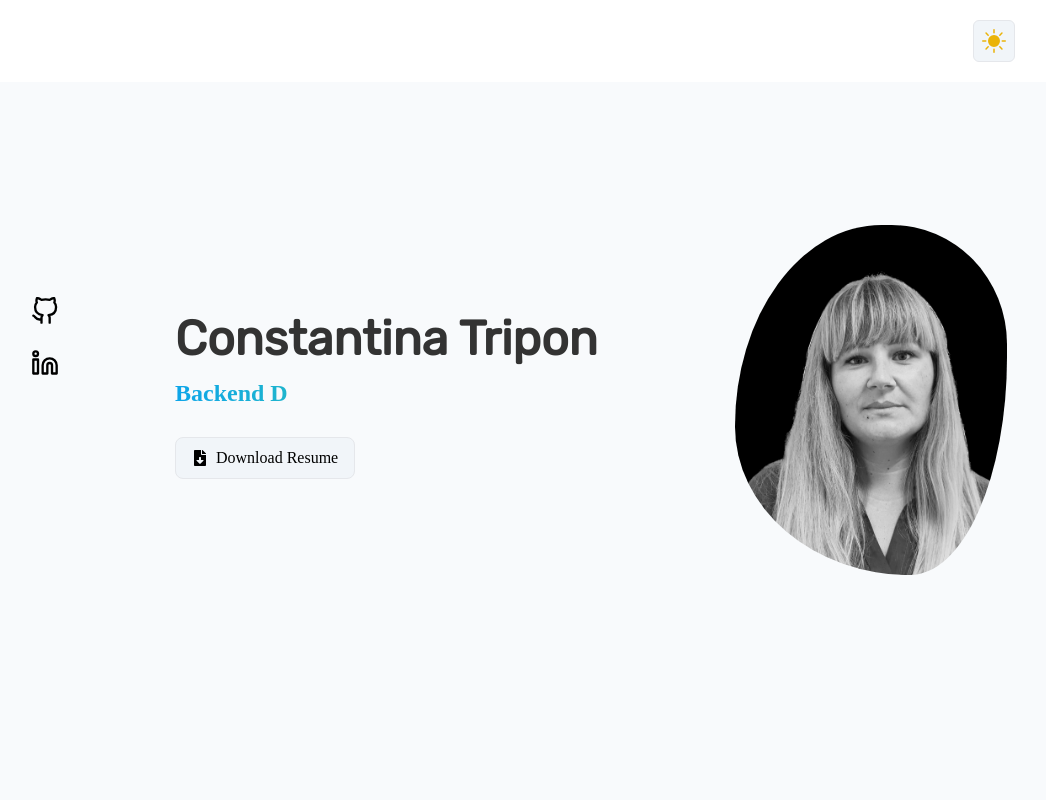
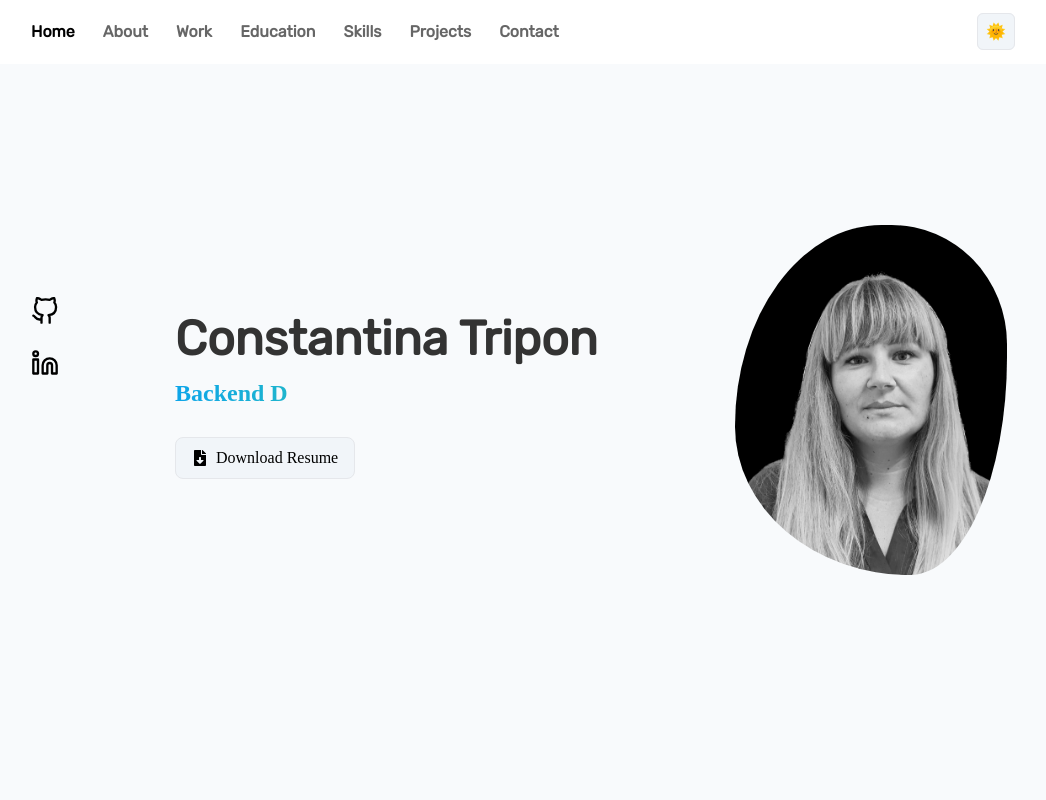
Before and after one commit to Nina8507/portfolio, a React (Vite) app: page / in a window 1280 px wide. Shown: the top 800 px of the page, without its empty margins (117-1163 px from the left). Built offline with nearby package versions, Linux system fonts and the light colour scheme; a web font is replaced by a local one.

Commit message:
fix navbar

```diff
--- a/src/layout/Header.jsx
+++ b/src/layout/Header.jsx
@@ -14,7 +14,7 @@ export default function Header() {
   const buttonDownload = language?.header?.buttonDownload
 
   return (
-    <header id={id} className='min-h-screen flex items-center'>
+    <header id='home' className='min-h-screen flex items-center'>
       <Navbar />
       <Container>
         <div className='relative mb-14 mt-4 md:m-0'>
--- a/src/layout/Navbar.jsx
+++ b/src/layout/Navbar.jsx
@@ -1,9 +1,8 @@
+
   import { useEffect, useRef, useState } from 'react'
   import Container from '../components/Container'
   import NavItem from '../components/NavItem'
   import MobileNavModal from '../components/MobileNavModal'
-
-import { BsFillSunFill, BsFillMoonStarsFill } from 'react-icons/bs'
 
   export default function Navbar() {
     const [theme, setTheme] = useState(false)
@@ -33,11 +32,9 @@ export default function Navbar() {
       return () => window.removeEventListener('scroll', scrollHandle)
     }, [])
 
-  //const navbarList = language?.header?.navbar
-  const navbarList = ['Home', 'About', 'Skills', 'Projects', 'Contact']
+    const navbarList = ['home', 'about', 'work', 'education', 'skills', 'projects', 'contact']
 
     return (
-    <>
       <nav>
         <div
           ref={navbar}
@@ -46,7 +43,7 @@ export default function Navbar() {
           <Container>
             <div className='flex justify-between flex-row-reverse md:flex-row py-3 md:py-4 lg:py-5'>
               <ul className='hidden md:flex items-center gap-7 font-rubik font-semibold'>
-                {navbarList.map(({ name }) => {
+                {navbarList.map((name) => {
                   const hash = `#${name}`
                   return (
                     <NavItem
@@ -68,20 +65,23 @@ export default function Navbar() {
               >
                 <span>☰</span>
               </button>
-            {showModal && <MobileNavModal item={navbarList} />}
+              {showModal && <MobileNavModal names={navbarList} />}
               <div className='flex items-center flex-row-reverse md:flex-row gap-2 md:gap-4'>
                 <button onClick={() => setTheme(!theme)}>
-                  {!theme ? (
-                    <BsFillSunFill className='w-6 h-6 p-2 box-content bg-slate-100 hover:bg-slate-200 border rounded-md text-yellow-500' />
-                  ) : (
-                    <BsFillMoonStarsFill className='w-6 h-6 p-2 box-content bg-[#141417] hover:bg-zinc-950 rounded-md border border-zinc-600 text-stone-200' />
-                  )}
+                  <span
+                    className={`p-2.5 lg:p-2 border rounded-md ${
+                      theme
+                        ? 'bg-[#141417] hover:bg-zinc-950 border-zinc-600'
+                        : 'bg-slate-100 hover:bg-slate-200'
+                    }`}
+                  >
+                    {!theme ? '🌞' : '🌚'}
+                  </span>
                 </button>
               </div>
             </div>
           </Container>
         </div>
       </nav>
-    </>
     )
   }
--- a/src/sections/AboutSection.jsx
+++ b/src/sections/AboutSection.jsx
@@ -12,7 +12,7 @@ export default function AboutSection() {
   const paraf2 = language?.about?.paragraf2
 
   return (
-    <Section id={id}>
+    <Section id='about'>
       <HeaderSection title={title} description={description} />
       <div className='flex flex-col md:flex-row items-center gap-6 md:gap-10'>
         <img
--- a/src/sections/ContactSection.jsx
+++ b/src/sections/ContactSection.jsx
@@ -65,7 +65,7 @@ export default function ContactSection() {
   const textarea = language?.contact?.input[2]
 
   return (
-    <Section id={id}>
+    <Section id='contact'>
       <HeaderSection title={title} description={description} />
       <div className='flex gap-8 flex-col-reverse md:flex-row'>
         <div className='space-y-2 md:space-y-4'>
--- a/src/sections/EducationSection.jsx
+++ b/src/sections/EducationSection.jsx
@@ -16,7 +16,7 @@ export default function EducationSection() {
   const formal = language?.education?.formal
 
   return (
-    <Section id={id}>
+    <Section id='education'>
       <HeaderSection title={title} description={description} />
       <div>
         <ul className='flex gap-4 md:gap-6 justify-center font-semibold text-black'>
--- a/src/sections/ProjectSection.jsx
+++ b/src/sections/ProjectSection.jsx
@@ -14,7 +14,7 @@ export default function ProjectSection() {
   const projects = language?.projects?.works
 
   return (
-    <Section id={id}>
+    <Section id='projects'>
       <HeaderSection title={title} description={description} />
       <ul className='grid grid-cols-1 md:grid-cols-3 gap-6'>
         {projects.map(
--- a/src/sections/SkillSection.jsx
+++ b/src/sections/SkillSection.jsx
@@ -114,7 +114,7 @@ export default function SkillSection() {
   const tab = language?.skills?.tab
 
   return (
-    <Section id={id}>
+    <Section id='skills'>
       <HeaderSection title={title} description={description} />
       <div className='overflow-hidden overflow-x-scroll'>
         <ul className='flex text-center w-[38rem] sm:w-auto'>
```
Also changed, not shown: public/systematic.webp (added). Lines whose indentation alone changed are shown as unchanged.
